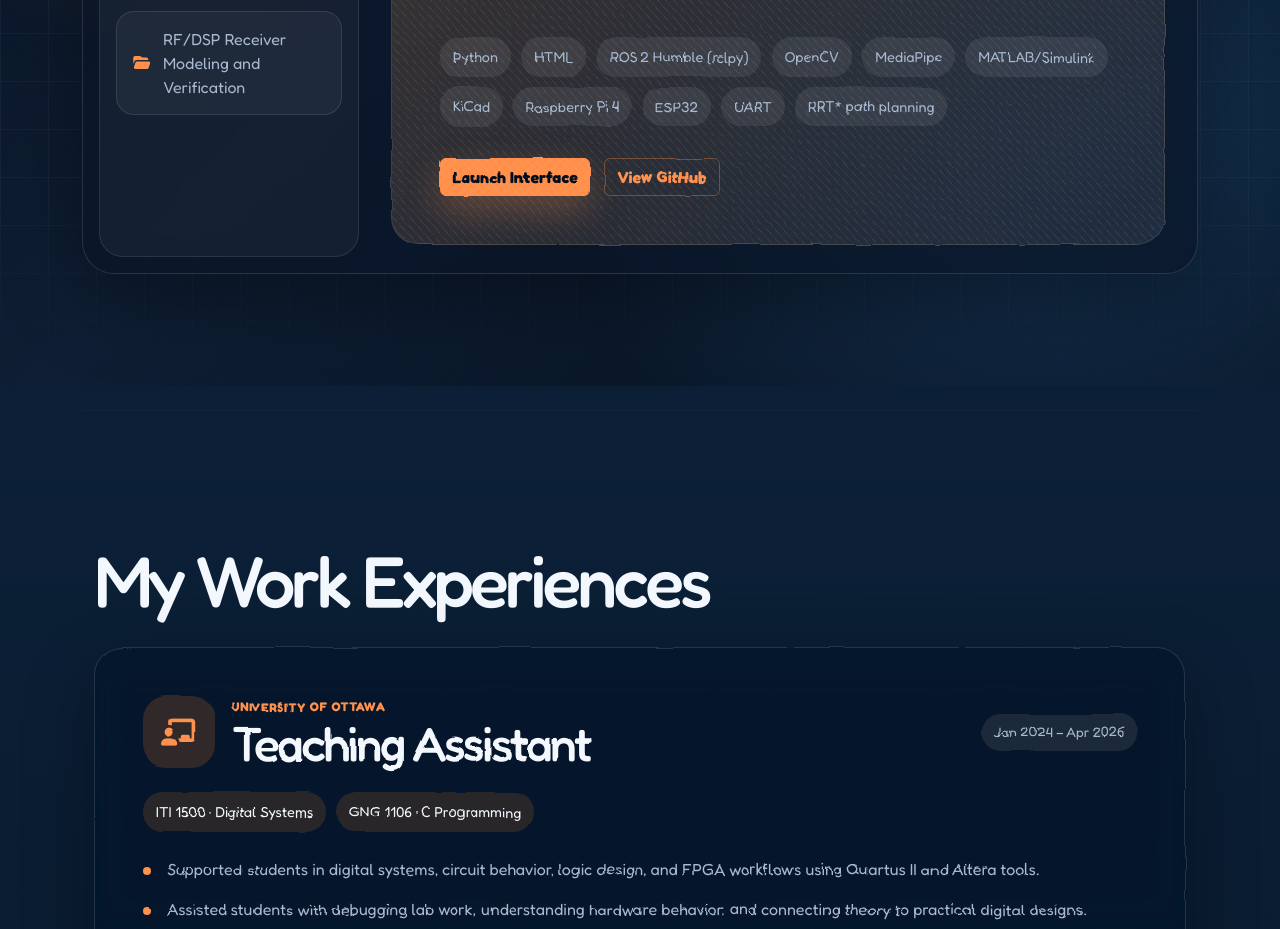
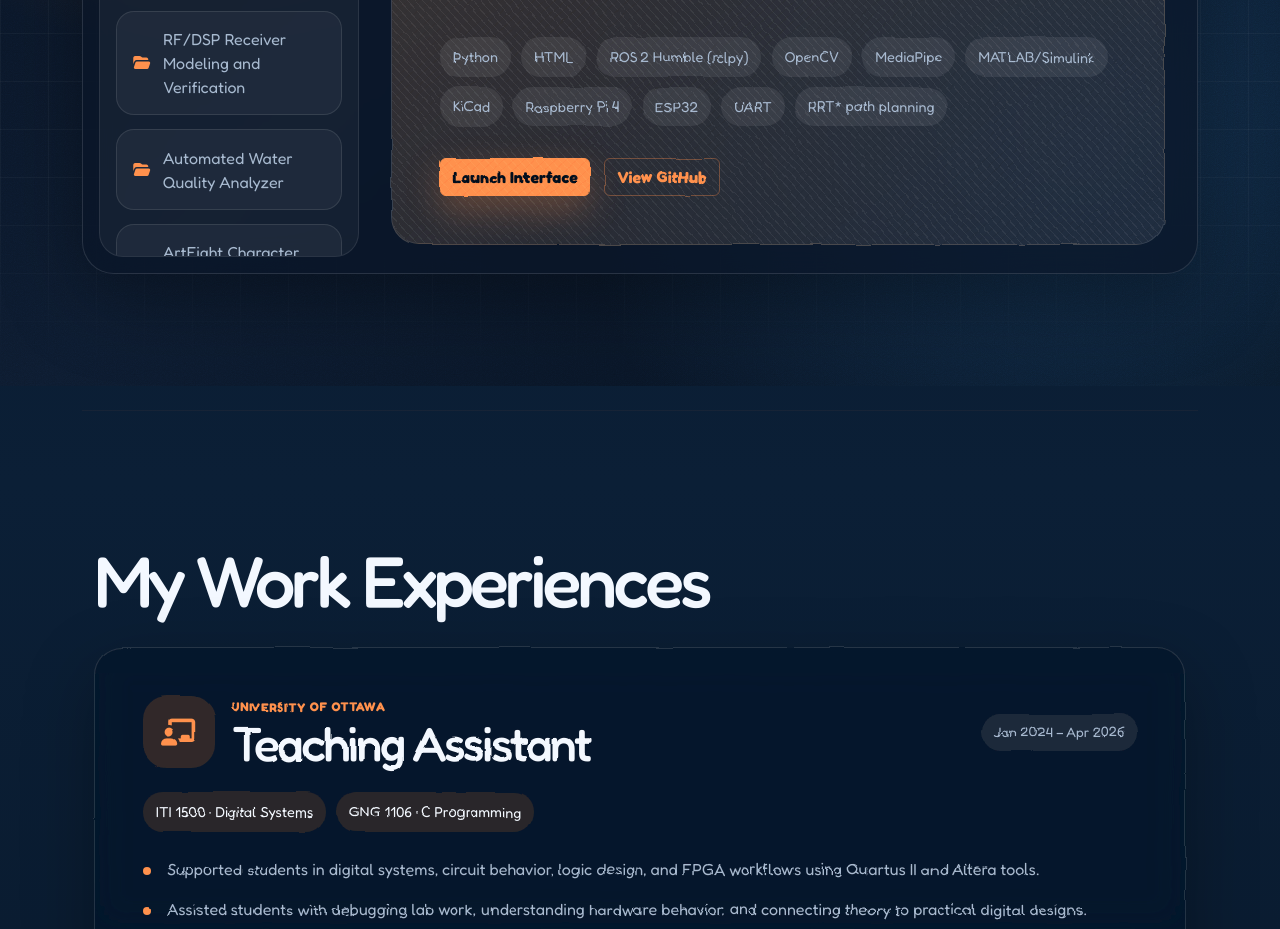
Before and after one commit to Alison0704/portfolio-website, a React (Vite) app: page / in a window 1280 px wide. Shown: the part 1440-2369 px from the top of the page. Built offline with nearby package versions, Linux system fonts and the light colour scheme.

Commit message:
more projects

```diff
--- a/src/components/Projects.jsx
+++ b/src/components/Projects.jsx
@@ -79,6 +79,47 @@ const projects = [
       "VCD/FST",
     ],
     github: "https://github.com/Alison0704/rf-dsp-receiver-verification",
+    live: "",
+  },
+  {
+    id: "water-quality-analyzer",
+    title: "Automated Water Quality Analyzer",
+    description:
+      "An Arduino-based water monitoring system that measures temperature, pH, and total dissolved solids, applies filtering and threshold-based quality checks, and streams serial data to a real-time Node.js dashboard.",
+    stack: [
+      "Arduino",
+      "C++",
+      "Node.js",
+      "JavaScript",
+      "HTML",
+      "CSS",
+      "SerialPort",
+      "Socket.IO",
+      "UART",
+      "OneWire",
+      "DallasTemperature",
+      "Median Filtering",
+      "pH Sensing",
+      "TDS Sensing",
+      "Temperature Sensing",
+    ],
+    github: "https://github.com/Alison0704/ELG-4539-Projet-Analyseur-d-eau",
+    live: "",
+  },
+  {
+    id: "artfight-randomizer",
+    title: "ArtFight Character Randomizer",
+    description:
+      "A dependency-free web tool that redirects visitors to a randomly selected ArtFight character profile, with a Makefile workflow for creating organized drawing-attack folders from a Clip Studio Paint template.",
+    stack: [
+      "HTML",
+      "JavaScript",
+      "Make",
+      "Shell",
+      "GitHub Pages",
+      "Clip Studio Paint",
+    ],
+    github: "https://github.com/Alison0704/artfight-randomizer",
     live: "",
   },
 ];
```
